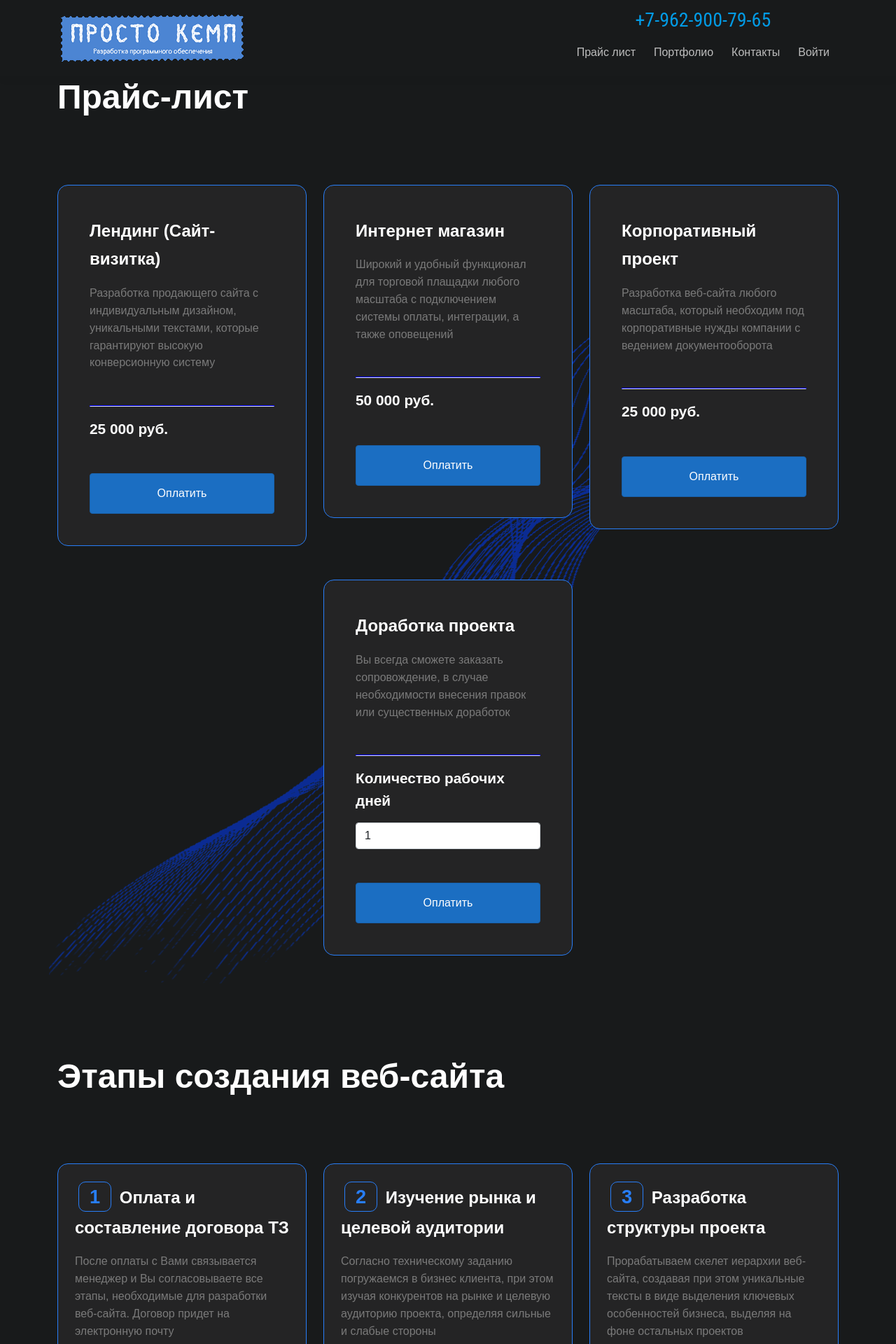
After one commit to fasgetz/kempsoft, an ASP.NET Core app: template kempsoft/Views/Price/Index.cshtml in a window 1280 px wide. The commit adds this page. Shown: the top 1920 px of the page at 70% size. Run offline with ASP.NET Core 8, Linux system fonts and the light colour scheme; the template is opened without the code that fills it, so the values that code supplies are empty.

Commit message:
Добавлены страницы прайс листа и портфолио

```diff
--- a/kempsoft/Views/Home/Index.cshtml
+++ b/kempsoft/Views/Home/Index.cshtml
@@ -395,7 +395,7 @@
 </section>
 <section class="mt-5 pb-5 container-xl stages-block">
     <h3 class="header-section text-center text-lg-start">Этапы создания веб-сайта</h3>
-    <div class="row mt-5 pb-5">
+    <div class="row mt-5">
         <div class="col-12 col-lg-4 mt-5">
             <div class="stage-item p-4">
                 <h5 class="stage-item__header">
--- a/kempsoft/Views/Home/Privacy.cshtml
+++ b/kempsoft/Views/Home/Privacy.cshtml
@@ -20,7 +20,7 @@
         <p><b>Расчетный счет:</b> 4070281063800025743</p>
         <p><b>БИК Банка:</b> 044525225</p>
         <p><b>Телефон/факс:</b> +7-962-900-79-65</p>
-        <p><b>e-mail</b> admin:kempsoft.ru</p>
+        <p><b>e-mail</b> admin@kempsoft.ru</p>
         <p><b>Генеральный директор:</b> Лунёв Алексей Михайлович</p>
     </div>
 </div>
--- a/kempsoft/Views/Oferta/Oferta.cshtml
+++ b/kempsoft/Views/Oferta/Oferta.cshtml
@@ -160,7 +160,7 @@
             <p><b>Расчетный счет:</b> 4070281063800025743</p>
             <p><b>БИК Банка:</b> 044525225</p>
             <p><b>Телефон/факс:</b> +7-962-900-79-65</p>
-            <p><b>e-mail</b> admin:kempsoft.ru</p>
+            <p><b>e-mail</b> admin@kempsoft.ru</p>
             <p><b>Генеральный директор:</b> Лунёв Алексей Михайлович</p>
         </div>
     </div>
--- /dev/null
+++ b/kempsoft/Views/Price/Index.cshtml
@@ -0,0 +1,195 @@
+@{
+    ViewData["Title"] = "цены на услуги";
+}
+
+<section class="mt-5 pb-5 container-xl price-block">
+    <h3 class="header-section text-center text-lg-start">Прайс-лист</h3>
+    <div class="row justify-content-center mt-5 pb-5">
+        <div class="col-12 col-lg-4 mt-5">
+            <div class="price-item">
+                <h5 class="price-item__header">
+                    Лендинг (Сайт-визитка)
+                </h5>
+                <div class="price-item__description mt-3">
+                    Разработка продающего сайта с индивидуальным дизайном, уникальными текстами, которые гарантируют высокую конверсионную систему
+                </div>
+                <div class="border-bottom mt-5"></div>
+                <div class="price-item__price mt-3">
+                    25 000 руб.
+                </div>
+                <div class="price-item__buyButton button-project mt-5">
+                    <a class="btn btn-primary p-3 w-100" href="#">Оплатить</a>
+                </div>
+            </div>
+        </div>
+        <div class="col-12 col-lg-4 mt-5">
+            <div class="price-item">
+                <h5 class="price-item__header">
+                    Интернет магазин
+                </h5>
+                <div class="price-item__description mt-3">
+                    Широкий и удобный функционал для торговой плащадки любого масштаба с подключением системы оплаты, интеграции, а также оповещений
+                </div>
+                <div class="border-bottom mt-5"></div>
+                <div class="price-item__price mt-3">
+                    50 000 руб.
+                </div>
+                <div class="price-item__buyButton button-project mt-5">
+                    <a class="btn btn-primary p-3 w-100" href="#">Оплатить</a>
+                </div>
+            </div>
+        </div>
+        <div class="col-12 col-lg-4 mt-5">
+            <div class="price-item">
+                <h5 class="price-item__header">
+                    Корпоративный проект
+                </h5>
+                <div class="price-item__description mt-3">
+                    Разработка веб-сайта любого масштаба, который необходим под корпоративные нужды компании с ведением документооборота
+                </div>
+                <div class="border-bottom mt-5"></div>
+                <div class="price-item__price mt-3">
+                    25 000 руб.
+                </div>
+                <div class="price-item__buyButton button-project mt-5">
+                    <a class="btn btn-primary p-3 w-100" href="#">Оплатить</a>
+                </div>
+            </div>
+        </div>
+        <div class="col-12 col-lg-4 mt-5">
+            <div class="price-item">
+                <h5 class="price-item__header">
+                    Доработка проекта
+                </h5>
+                <div class="price-item__description mt-3">
+                    Вы всегда сможете заказать сопровождение, в случае необходимости внесения правок или существенных доработок
+                </div>
+                <div class="border-bottom mt-5"></div>
+                <div class="price-item__price mt-3">
+                    <div class="form-group">
+                        <label for="exampleFormControlSelect1">Количество рабочих дней</label>
+                        <select class="form-control mt-3" id="exampleFormControlSelect1">
+                            <option>1</option>
+                            <option>2</option>
+                            <option>3</option>
+                            <option>4</option>
+                            <option>5</option>
+                            <option>6</option>
+                            <option>7</option>
+                            <option>8</option>
+                            <option>9</option>
+                            <option>10</option>
+                        </select>
+                    </div>
+                </div>
+                <div class="price-item__buyButton button-project mt-5">
+                    <a class="btn btn-primary p-3 w-100" href="#">Оплатить</a>
+                </div>
+            </div>
+        </div>
+    </div>
+</section>
+<section class="mt-5 pb-5 container-xl stages-block">
+    <h3 class="header-section text-center text-lg-start">Этапы создания веб-сайта</h3>
+    <div class="row mt-5 pb-5">
+        <div class="col-12 col-lg-4 mt-5">
+            <div class="stage-item p-4">
+                <h5 class="stage-item__header">
+                    <span class="stage-item__header-number">1</span> Оплата и составление договора ТЗ
+                </h5>
+                <div class="stage-item__description mt-3">
+                    После оплаты с Вами связывается менеджер и Вы согласовываете все этапы, необходимые для разработки веб-сайта. Договор придет на электронную почту
+                </div>
+            </div>
+        </div>
+        <div class="col-12 col-lg-4 mt-5">
+            <div class="stage-item p-4">
+                <h5 class="stage-item__header">
+                    <span class="stage-item__header-number">2</span> Изучение рынка и целевой аудитории
+                </h5>
+                <div class="stage-item__description mt-3">
+                    Согласно техническому заданию погружаемся в бизнес клиента, при этом изучая конкурентов на рынке и целевую аудиторию проекта, определяя сильные и слабые стороны
+                </div>
+            </div>
+        </div>
+        <div class="col-12 col-lg-4 mt-5">
+            <div class="stage-item p-4">
+                <h5 class="stage-item__header">
+                    <span class="stage-item__header-number">3</span> Разработка структуры проекта
+                </h5>
+                <div class="stage-item__description mt-3">
+                    Прорабатываем скелет иерархии веб-сайта, создавая при этом уникальные тексты в виде выделения ключевых особенностей бизнеса, выделяя на фоне остальных проектов
+                </div>
+            </div>
+        </div>
+        <div class="col-12 col-lg-4 mt-5">
+            <div class="stage-item p-4">
+                <h5 class="stage-item__header">
+                    <span class="stage-item__header-number">4</span> Проектирование макета сайта
+                </h5>
+                <div class="stage-item__description mt-3">
+                    С помощью инструментов для создания графического дизайна составляем макеты, на которых будет отражен общий вид, структура и текстовое содержание сайта
+                </div>
+            </div>
+        </div>
+        <div class="col-12 col-lg-4 mt-5">
+            <div class="stage-item p-4">
+                <h5 class="stage-item__header">
+                    <span class="stage-item__header-number">5</span> Верстка проекта по дизайну
+                </h5>
+                <div class="stage-item__description mt-3">
+                    После согласования макета сайта с клиентом, верстаем проект с учетом адаптивности для разных разрешений (Компьютеры, планшеты, мобильные телефоны)
+                </div>
+            </div>
+        </div>
+        <div class="col-12 col-lg-4 mt-5">
+            <div class="stage-item p-4">
+                <h5 class="stage-item__header">
+                    <span class="stage-item__header-number">6</span> Программирование и подключение анимации
+                </h5>
+                <div class="stage-item__description mt-3">
+                    На этом этапе программируем взаимодействие с базой данных, используя при этом актуальные и современные технологии, а также подключаем интерактивную анимацию
+                </div>
+            </div>
+        </div>
+    </div>
+</section>
+<section class="form-questions">
+    <div class="container">
+        <div class="row">
+            <h3 class="header-text text-center mt-3">Остались вопросы?</h3>
+            <h5 class="mt-3 text-center">Оставьте заявку ниже и мы с вами обязательно свяжемся!</h5>
+            <div class="container mt-3 mb-5">
+                <div class="row">
+                    <form action="/" method="post">
+                        <div class="form-group">
+                            <label for="name">Ваше имя:</label>
+                            <input name="name" class="form-control" id="name" placeholder="Имя">
+                        </div>
+                        <div class="form-group mt-3">
+                            <label for="email1">E-mail:</label>
+                            <input type="email" name="email" class="form-control" id="email1" placeholder="Email">
+                        </div>
+                        <div class="form-group mt-3">
+                            <label for="phone">Номер телефона:</label>
+                            <input name="phone" class="form-control" id="phone" placeholder="Телефон">
+                        </div>
+                        <div class="form-group mt-3">
+                            <label for="message">Сообщение:</label>
+                            <textarea class="form-control" name="message" rows="5"></textarea>
+                        </div>
+                        <div class="form-check mt-3">
+                            <input class="form-check-input" type="checkbox" value="" id="flexCheckDefault">
+                            <label class="form-check-label text-muted" for="flexCheckDefault">
+                                <a class="text-decoration-none" href="#" target="_blank">Согласен с политикой защиты данных</a>
+                            </label>
+                        </div>
+                        <div class="d-flex justify-content-center mt-3">
+                            <button type="submit" class="btn p-2 btn-primary">Отправить сообщение</button>
+                        </div>
+                    </form>
+                </div>
+            </div>
+        </div>
+    </div>
+</section>
--- a/kempsoft/Views/Shared/_Layout.cshtml
+++ b/kempsoft/Views/Shared/_Layout.cshtml
@@ -24,12 +24,12 @@
             <button type="button" class="btn-close text-reset" data-bs-dismiss="offcanvas" aria-label="Close"></button>
         </div>
         <div class="offcanvas-body text-center">
-            <a href="#">
+            <a asp-controller="Price" asp-action="Index">
                 <div class="p-2 active">
                     Прайс лист
                 </div>
             </a>
-            <a href="#">
+            <a asp-controller="Portfolio" asp-action="Index">
                 <div class="p-2 active">
                     Портфолио
                 </div>
@@ -56,10 +56,10 @@
                 <div class="d-lg-flex d-none navbar-collapse collapse d-md-inline-flex justify-content-end">
                     <ul class="navbar-nav">
                         <li class="nav-item p-1">
-                            <a class="nav-link btn text-dark active" href="#payment">Прайс лист</a>
+                            <a class="nav-link btn text-dark active" asp-controller="Price" asp-action="Index">Прайс лист</a>
                         </li>
                         <li class="nav-item p-1">
-                            <a class="nav-link btn text-dark active" href="#payment">Портфолио</a>
+                            <a class="nav-link btn text-dark active" asp-controller="Portfolio" asp-action="Index">Портфолио</a>
                         </li>
                         <li class="nav-item p-1">
                             <a class="nav-link btn text-dark" asp-controller="Home" asp-action="Privacy">Контакты</a>
@@ -87,10 +87,10 @@
                     <div class="navbar-collapse collapse d-md-inline-flex justify-content-between">
                         <ul class="navbar-nav flex-grow-1">
                             <li class="nav-item p-1">
-                                <a class="nav-link btn text-dark active" href="#payment">Прайс лист</a>
+                                <a class="nav-link btn text-dark active" asp-controller="Price" asp-action="Index">Прайс лист</a>
                             </li>
                             <li class="nav-item p-1">
-                                <a class="nav-link btn text-dark active" href="#payment">Портфолио</a>
+                                <a class="nav-link btn text-dark active" asp-controller="Portfolio" asp-action="Index">Портфолио</a>
                             </li>
                             <li class="nav-item p-1">
                                 <a class="nav-link btn text-dark" asp-controller="Home" asp-action="Privacy">Контакты</a>
@@ -127,8 +127,8 @@
                 </div>
                 <div class="col-md col-12 mt-3 mt-md-0">
                     <div><b>Продукт</b></div>
-                    <div class="mt-3"><a href="#">Прайс-лист</a></div>
-                    <div class="mt-3"><a href="#">Доступные курсы</a></div>
+                    <div class="mt-3"><a asp-controller="Price" asp-action="Index">Прайс-лист</a></div>
+                    <div class="mt-3"><a asp-controller="Portfolio" asp-action="Index">Портфолио</a></div>
                 </div>
                 <div class="col-md col-12 mt-3 mt-md-0">
                     <div><b>Компания</b></div>
```
Also changed, not shown: kempsoft/Controllers/PortfolioController.cs (added, +16 -0 lines), kempsoft/Controllers/PriceController.cs (added, +16 -0 lines), kempsoft/Views/Portfolio/Index.cshtml (added, +153 -0 lines).
